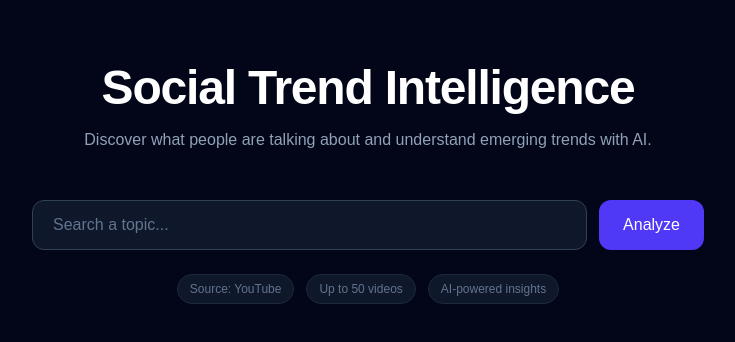
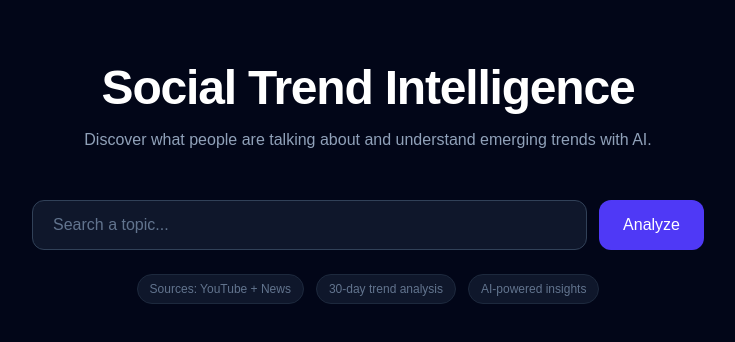
Before and after one commit to Ranjeyan/social-trend-intelligence, a Next.js app in the folder frontend/: page / in a window 1280 px wide. Shown: the top 342 px of the page, without its empty margins (272-1007 px from the left). Built offline with nearby package versions, Linux system fonts and the light colour scheme.

Commit message:
minor changes

```diff
--- a/frontend/app/page.tsx
+++ b/frontend/app/page.tsx
@@ -261,11 +261,11 @@ export default function Home() {
 
       <div className="mx-auto mt-6 flex max-w-2xl flex-wrap items-center justify-center gap-3 text-xs text-slate-500">
         <span className="rounded-full border border-slate-800 bg-slate-900 px-3 py-1.5">
-            Source: YouTube
+          Sources: YouTube + News
         </span>
 
         <span className="rounded-full border border-slate-800 bg-slate-900 px-3 py-1.5">
-            Up to 50 videos
+          30-day trend analysis
         </span>
 
         <span className="rounded-full border border-slate-800 bg-slate-900 px-3 py-1.5">
```
Lines whose indentation alone changed are shown as unchanged.
